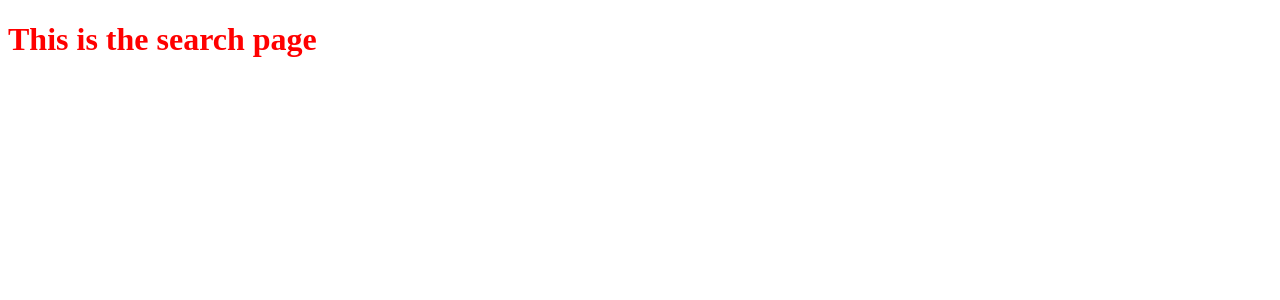
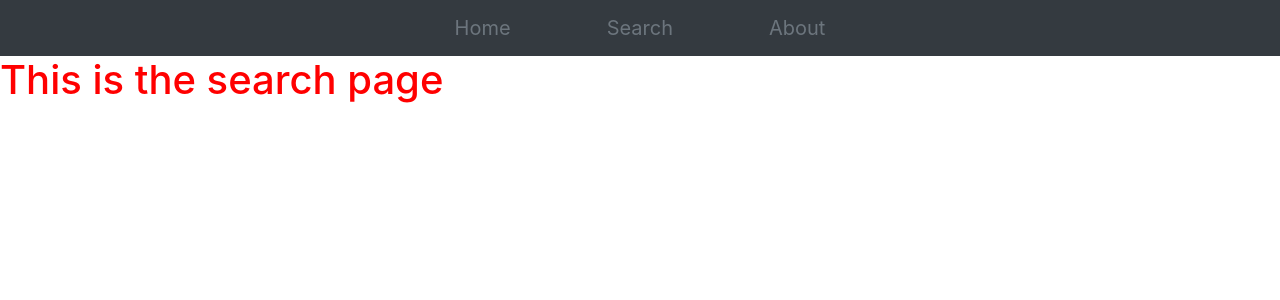
Before and after one commit to anishdhandore/HacksAndCrafts2020, a Flask app: page /search in a window 1280 px wide. Shown: the top 300 px of the page. Run offline with Flask 2, Linux system fonts and the light colour scheme.

Commit message:
worked on search page

```diff
--- a/static/stylesheets/search.css
+++ b/static/stylesheets/search.css
@@ -1,3 +1,7 @@
 h1{
   color: red;
 }
+
+a:hover{
+  color: white;
+}
--- a/templates/search.html
+++ b/templates/search.html
@@ -3,9 +3,18 @@
   <head>
     <meta charset="utf-8">
     <link rel="stylesheet"href="{{ url_for('static', filename='stylesheets/search.css') }}">
+    <link rel="stylesheet" href="https://cdn.jsdelivr.net/npm/bootstrap@4.5.3/dist/css/bootstrap.min.css" integrity="sha384-TX8t27EcRE3e/ihU7zmQxVncDAy5uIKz4rEkgIXeMed4M0jlfIDPvg6uqKI2xXr2" crossorigin="anonymous">
     <title>Our Artistic Space</title>
   </head>
   <body>
+    <!-- Keep Navbar the same for all webpages-->
+    <nav class="navbar justify-content-center bg-dark">
+      <a class="navbar-brand mx-5 text-muted" href="/">Home</a>
+      <a class="navbar-brand mx-5 text-muted" href="/search">Search</a>
+      <a class="navbar-brand mx-5 text-muted" href="/about">About</a>
+    </nav>
+
+
     <h1>This is the search page</h1>
   </body>
 </html>
```
